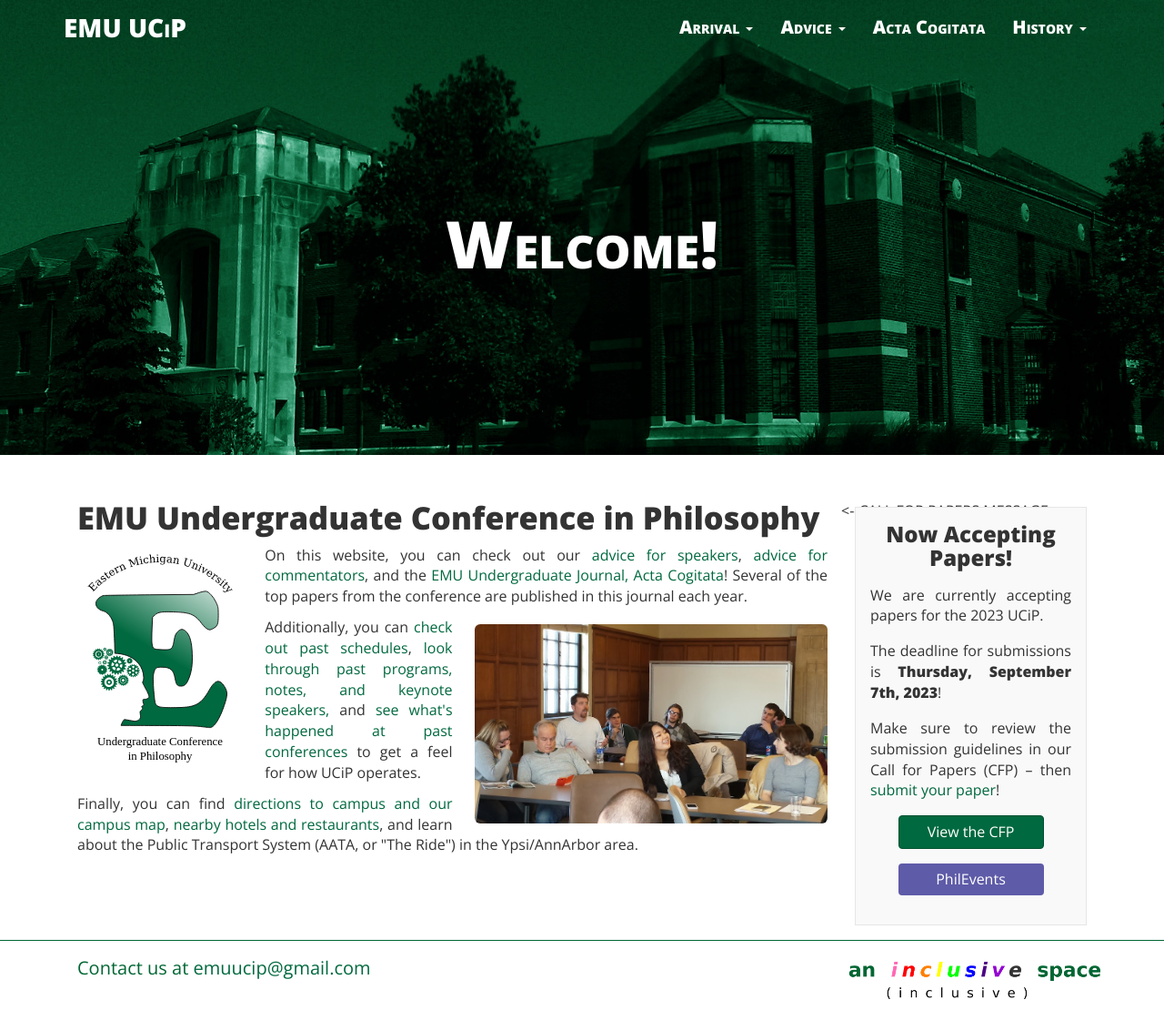
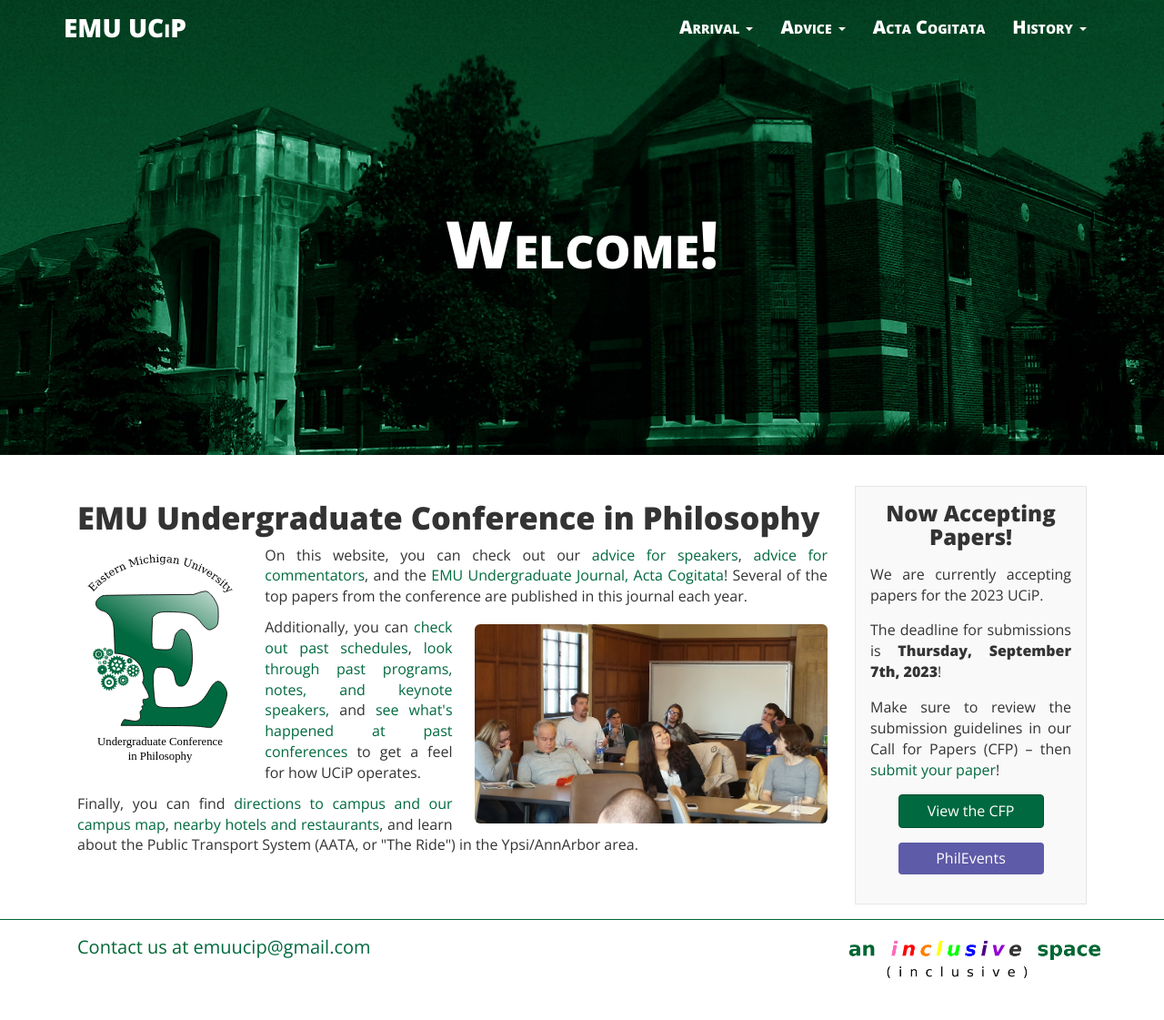
Before and after one commit to ucip/ucip.github.io, a Jekyll site: the page built from index.html, in a window 1280 px wide. Shown: the whole page at 91% size. Built offline with Jekyll 4.4.1, drawn with Linux system fonts in a browser that asks for light colours; nearby versions of some CDN libraries; after the commit the page ends 1098 px from its top, so only the background shows below that.

Commit message:
Update box.html
Corrects html comment structure so that browsers don't display the comment text.

```diff
--- a/_includes/box.html
+++ b/_includes/box.html
@@ -1,4 +1,4 @@
- <--CALL FOR PAPERS MESSAGE
+<!--CALL FOR PAPERS MESSAGE -->
 <div class="col-sm-3 col-xs-12 hidden-print">
   <div class="post-list-box announcement">
     <h3 class="text-center post-list-header">Now Accepting Papers!</h3>
@@ -10,9 +10,9 @@
       <a class="btn btn-info phil-events cfp" href= "https://philevents.org/event/show/111206" role="button">PhilEvents</a>
     </div>
   </div>
-</div>-->
+</div>
 
-<!--FLYER COMING SOON MESSAGE
+<!-- FLYER COMING SOON MESSAGE
 <div class="col-sm-3 col-xs-12 hidden-print">
   <div class="post-list-box announcement">
     <h3 class="text-center post-list-header">The deadline for submissions has passed.</h3>
@@ -21,7 +21,7 @@
   </div>
 </div>-->
 
- <!--FLYER MESSAGE
+ <!-- FLYER MESSAGE
 <div class="col-sm-3 col-xs-12 hidden-print">
   <div class="post-list-box announcement">
     <h3 class="text-center post-list-header">Download this year's schedule and abstract list!</h3>
```
